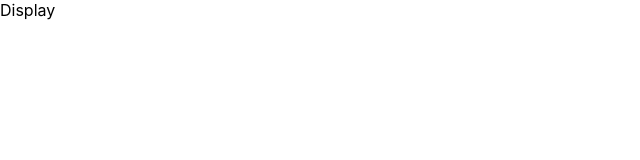
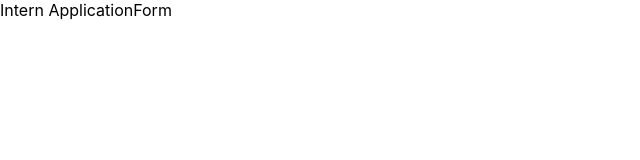
Before and after one commit to jyotirmoy-sinhababu/intern-application-form, a React (Create React App) app: page / in a window 1280 px wide. Shown: the top 160 px of the page, without its empty margins (0-640 px from the left). Built offline with nearby package versions, Linux system fonts and the light colour scheme.

Commit message:
navbar created and some rearranged made

```diff
--- a/src/component/display/Display.js
+++ b/src/component/display/Display.js
@@ -1,24 +1,7 @@
 import React from 'react';
 
-import { useState, useEffect } from 'react';
-
 const Display = () => {
-  useEffect(() => {
-    fetch('data.json', {
-      headers: {
-        'Content-Type': 'application/json',
-        Accept: 'application/json',
-      },
-    })
-      .then((response) => {
-        return response.json();
-      })
-      .then((myJson) => {
-        console.log(myJson);
-      });
-  }, []);
-
-  return <div>Display</div>;
+  return <></>;
 };
 
 export default Display;
--- /dev/null
+++ b/src/component/nav/Nav.js
@@ -0,0 +1,11 @@
+import React from 'react';
+
+const Nav = ({ data }) => {
+  return (
+    <div>
+      <p>{data?.setting?.title}</p>
+    </div>
+  );
+};
+
+export default Nav;
--- a/src/pages/home/Home.js
+++ b/src/pages/home/Home.js
@@ -1,10 +1,35 @@
 import React from 'react';
 
+import { useState, useEffect } from 'react';
+
 import Display from '../../component/display/Display';
+import Nav from '../../component/nav/Nav';
 
 const Home = () => {
+  const [data, setData] = useState([]);
+
+  useEffect(() => {
+    fetch('data.json', {
+      headers: {
+        'Content-Type': 'application/json',
+        Accept: 'application/json',
+      },
+    })
+      .then((response) => {
+        return response.json();
+      })
+      .then((myJson) => {
+        console.log(myJson);
+        setData(myJson);
+      })
+      .catch((err) => {
+        console.log(err);
+      });
+  }, []);
+  console.log(data?.setting?.title);
   return (
     <>
+      {data && <Nav data={data} />}
       <Display />
     </>
   );
```
